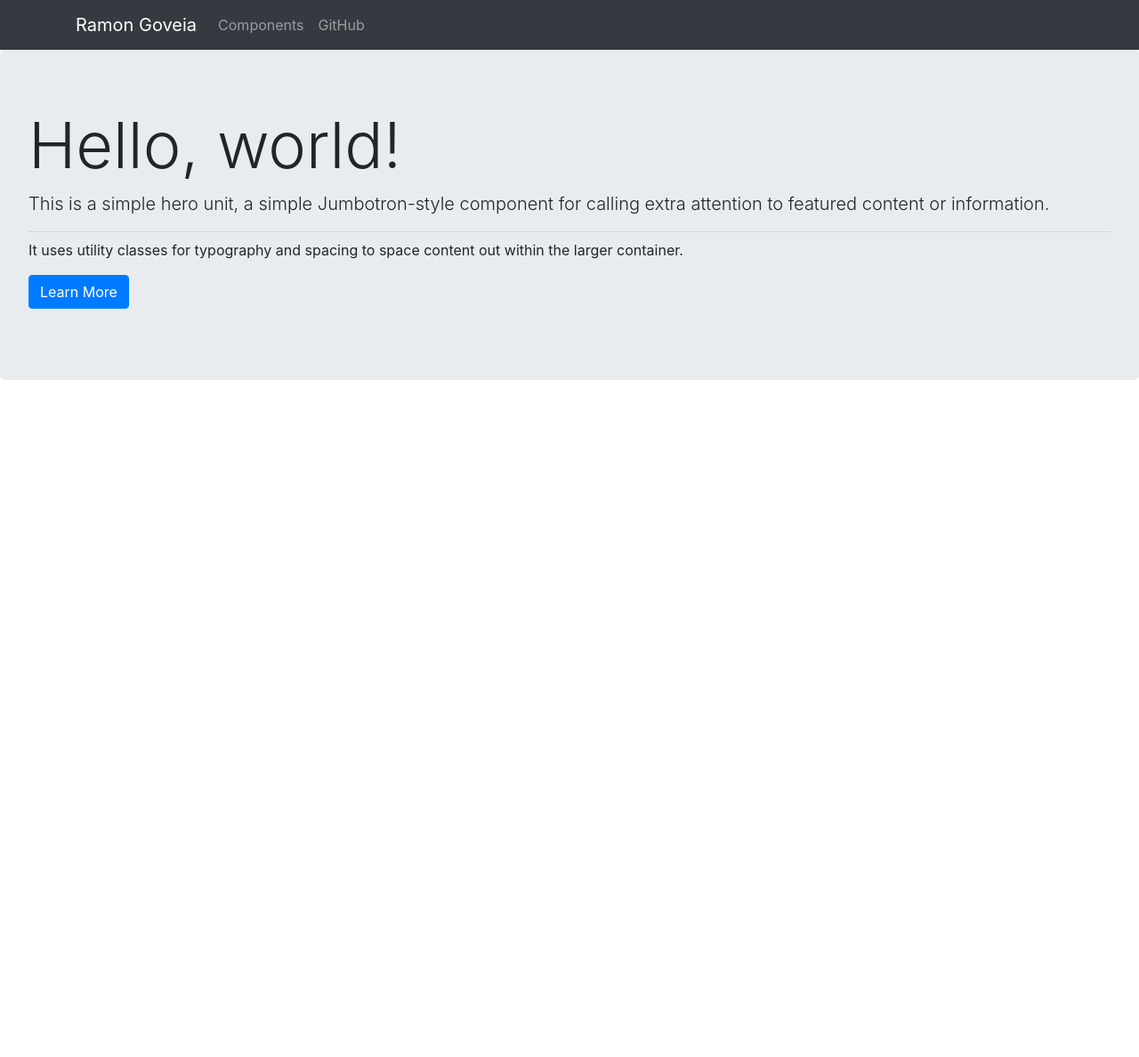
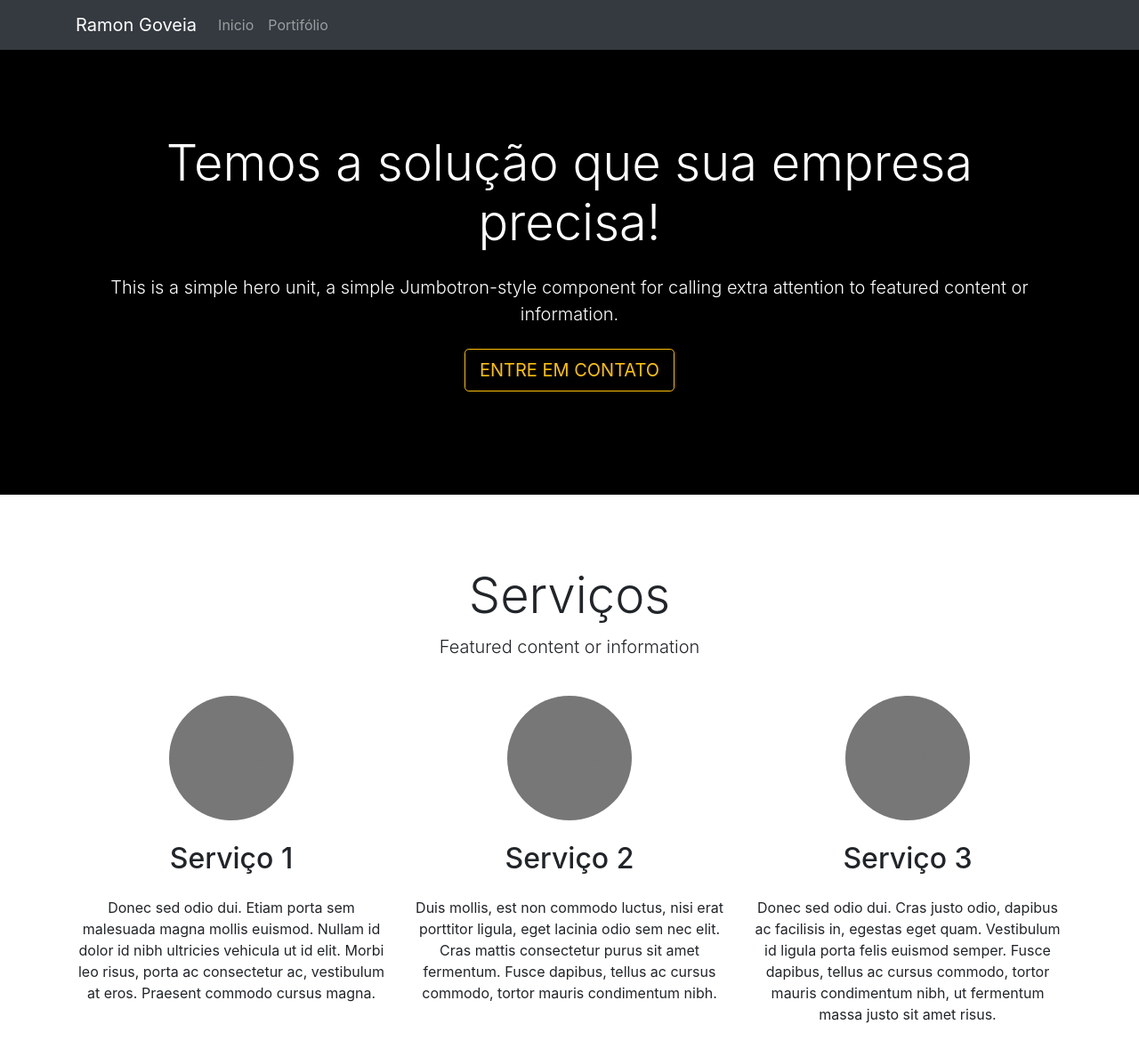
Before and after one commit to Ramon-Goveia/WebSite-React-Next.js, a Next.js app: page / in a window 1280 px wide. Shown: the top 1188 px of the page at 89% size. Before the commit the page ends 800 px from the top, so only its background shows below. Built offline with nearby package versions, Linux system fonts and the light colour scheme.

Commit message:
Front-end react-nextjs

```diff
--- a/pages/index.js
+++ b/pages/index.js
@@ -25,33 +25,76 @@ function HomePage() {
         <div>
             <Head>
                 <title>Home - Ramon Goveia</title>
-                <meta name="description" content="Agência Digital"/>
-                <meta name="author" content="Ramon Goveia"/>
+                <meta name="description" content="Agência Digital" />
+                <meta name="author" content="Ramon Goveia" />
             </Head>
-            <Navbar color="dark" dark expand="md">
+            <Navbar color="dark" dark expand="md" className="fixed-top">
                 <Container>
                     <NavbarBrand href="/">Ramon Goveia</NavbarBrand>
                     <NavbarToggler onClick={toggle} />
                     <Collapse isOpen={isOpen} navbar>
                         <Nav className="mr-auto" navbar>
                             <NavItem>
-                                <NavLink href="/components/">Components</NavLink>
+                                <NavLink href="/">Inicio</NavLink>
                             </NavItem>
                             <NavItem>
-                                <NavLink href="https://github.com/reactstrap/reactstrap">GitHub</NavLink>
+                                <NavLink href="/">Portifólio</NavLink>
                             </NavItem>
                         </Nav>
                     </Collapse>
                 </Container>
             </Navbar>
-            <Jumbotron>
-                <h1 className="display-3">Hello, world!</h1>
-                <p className="lead">This is a simple hero unit, a simple Jumbotron-style component for calling extra attention to featured content or information.</p>
-                <hr className="my-2" />
-                <p>It uses utility classes for typography and spacing to space content out within the larger container.</p>
-                <p className="lead">
-                    <Button color="primary">Learn More</Button>
-                </p>
+            <Jumbotron fluid className="descr-top">
+                <style>{
+                    `.descr-top{
+                    background-color: #000;
+                    color: #fff;
+                    padding-top: 150px;
+                    padding-bottom: 100px;
+                    margin-bottom: 0rem !important;
+                }`
+                }</style>
+                <Container className="text-center">
+                    <h1 className="display-4 mb-4">Temos a solução que sua empresa precisa!</h1>
+                    <p className="lead mb-4">This is a simple hero unit, a simple Jumbotron-style component for calling extra attention to featured content or information.</p>
+                    <p className="lead">
+                        <Button outline color="warning" size="lg">ENTRE EM CONTATO</Button>
+                    </p>
+                </Container>
+            </Jumbotron>
+
+            <Jumbotron fluid className="servicos">
+                <style>{
+                    `.servicos{
+                   background-color: #fff;
+                   padding-top: 80px;
+                   padding-bottom: 80px;
+                   margin-bottom: 0rem !important;
+               }`
+                }</style>
+                <Container className="text-center">
+                    <div>
+                        <h2 className="display-4">Serviços</h2>
+                        <p className="lead pb-4">Featured content or information</p>
+                    </div>
+                    <div class="row">
+                        <div class="col-lg-4">
+                            <svg class="bd-placeholder-img rounded-circle" width="140" height="140" xmlns="http://www.w3.org/2000/svg" preserveAspectRatio="xMidYMid slice" focusable="false" role="img" aria-label="Placeholder: 140x140"><title>Placeholder</title><rect width="100%" height="100%" fill="#777" /><text x="50%" y="50%" fill="#777" dy=".3em">140x140</text></svg>
+                            <h2 className="mt-4 mb-4">Serviço 1</h2>
+                            <p>Donec sed odio dui. Etiam porta sem malesuada magna mollis euismod. Nullam id dolor id nibh ultricies vehicula ut id elit. Morbi leo risus, porta ac consectetur ac, vestibulum at eros. Praesent commodo cursus magna.</p>
+                        </div>
+                        <div class="col-lg-4">
+                            <svg class="bd-placeholder-img rounded-circle" width="140" height="140" xmlns="http://www.w3.org/2000/svg" preserveAspectRatio="xMidYMid slice" focusable="false" role="img" aria-label="Placeholder: 140x140"><title>Placeholder</title><rect width="100%" height="100%" fill="#777" /><text x="50%" y="50%" fill="#777" dy=".3em">140x140</text></svg>
+                            <h2 className="mt-4 mb-4">Serviço 2</h2>
+                            <p>Duis mollis, est non commodo luctus, nisi erat porttitor ligula, eget lacinia odio sem nec elit. Cras mattis consectetur purus sit amet fermentum. Fusce dapibus, tellus ac cursus commodo, tortor mauris condimentum nibh.</p>
+                        </div>
+                        <div class="col-lg-4">
+                            <svg class="bd-placeholder-img rounded-circle" width="140" height="140" xmlns="http://www.w3.org/2000/svg" preserveAspectRatio="xMidYMid slice" focusable="false" role="img" aria-label="Placeholder: 140x140"><title>Placeholder</title><rect width="100%" height="100%" fill="#777" /><text x="50%" y="50%" fill="#777" dy=".3em">140x140</text></svg>
+                            <h2 className="mt-4 mb-4">Serviço 3</h2>
+                            <p>Donec sed odio dui. Cras justo odio, dapibus ac facilisis in, egestas eget quam. Vestibulum id ligula porta felis euismod semper. Fusce dapibus, tellus ac cursus commodo, tortor mauris condimentum nibh, ut fermentum massa justo sit amet risus.</p>
+                        </div>
+                    </div>
+                </Container>
             </Jumbotron>
         </div>
     )
```
Also changed, not shown: 1 other file (tests, documents, lock files or other folders).
